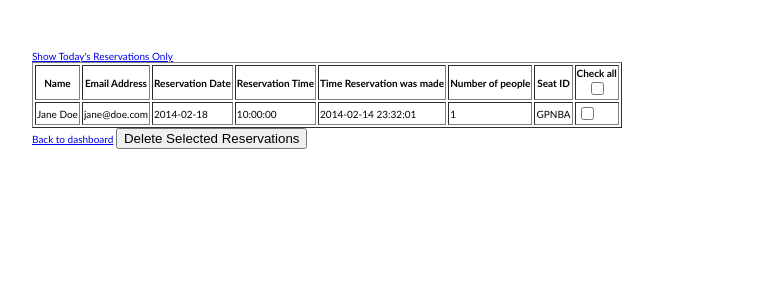
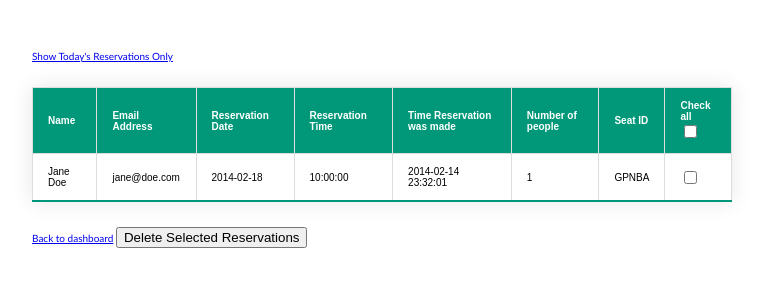
Before and after one commit to kiwixcompo/automated_restaurant, a PHP site: page /view_reservations.php in a window 1280 px wide. Shown: the top 300 px of the page, without its empty margins (276-1039 px from the left). Run offline with PHP 8.4, Linux system fonts and the light colour scheme; data comes from the database, SQL or seed files in the repository.

Commit message:
Update project with latest bug fixes, UI improvements, and documentation

```diff
--- a/index.php
+++ b/index.php
@@ -21,7 +21,7 @@ include 'header.php'; ?>
 	      $result->bindValue(':password', $password);
 	      $result->execute();
 
-	      $total = $result->rowCount(1,1);
+	      $total = $result->rowCount();
 
 	    } catch (PDOException $e) {
 
--- a/view_reservations.php
+++ b/view_reservations.php
@@ -19,7 +19,7 @@
 
 	 <a href="view_today_reservation.php">Show Today's Reservations Only</a>
 	 <form method="POST" accept-charset="utf-8" name="myform">
-	 <table border="1">
+	 <table border="1" class="styled-table">
 	 	<thead>
 	 		<tr>
 	 			<th>Name</th>
@@ -121,3 +121,35 @@
 			 ?>
 
 <?php include 'includes/footer.php'; ?>
+<style>
+.styled-table {
+    border-collapse: collapse;
+    margin: 25px 0;
+    font-size: 1em;
+    font-family: Arial, Helvetica, sans-serif;
+    min-width: 700px;
+    box-shadow: 0 0 20px rgba(0, 0, 0, 0.1);
+}
+.styled-table thead tr {
+    background-color: #009879;
+    color: #ffffff;
+    text-align: left;
+}
+.styled-table th, .styled-table td {
+    padding: 12px 15px;
+    border: 1px solid #dddddd;
+}
+.styled-table tbody tr {
+    border-bottom: 1px solid #dddddd;
+}
+.styled-table tbody tr:nth-of-type(even) {
+    background-color: #f3f3f3;
+}
+.styled-table tbody tr:last-of-type {
+    border-bottom: 2px solid #009879;
+}
+.styled-table tbody tr.active-row {
+    font-weight: bold;
+    color: #009879;
+}
+</style>
```
Also changed, not shown: view_orders.php (+13 -3 lines).
